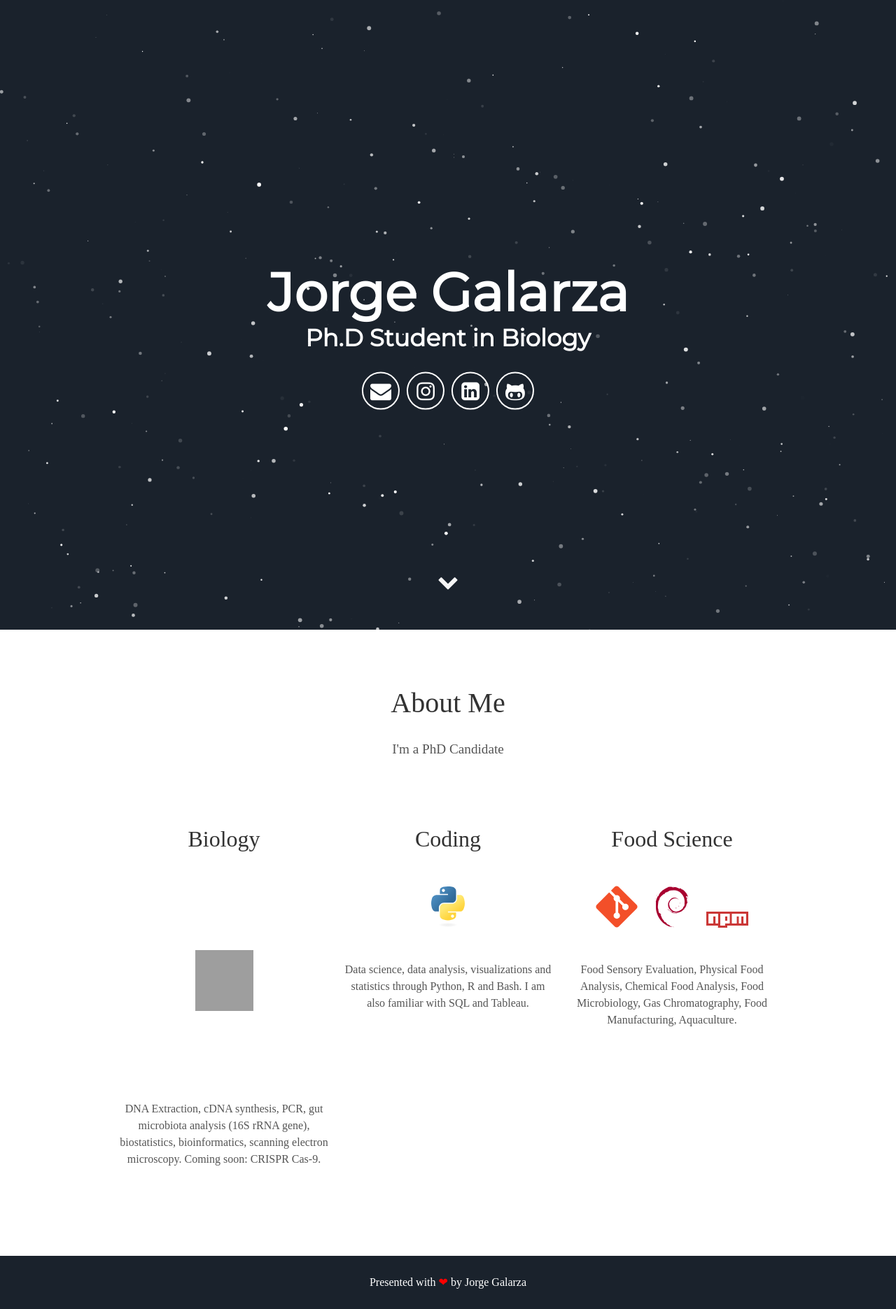
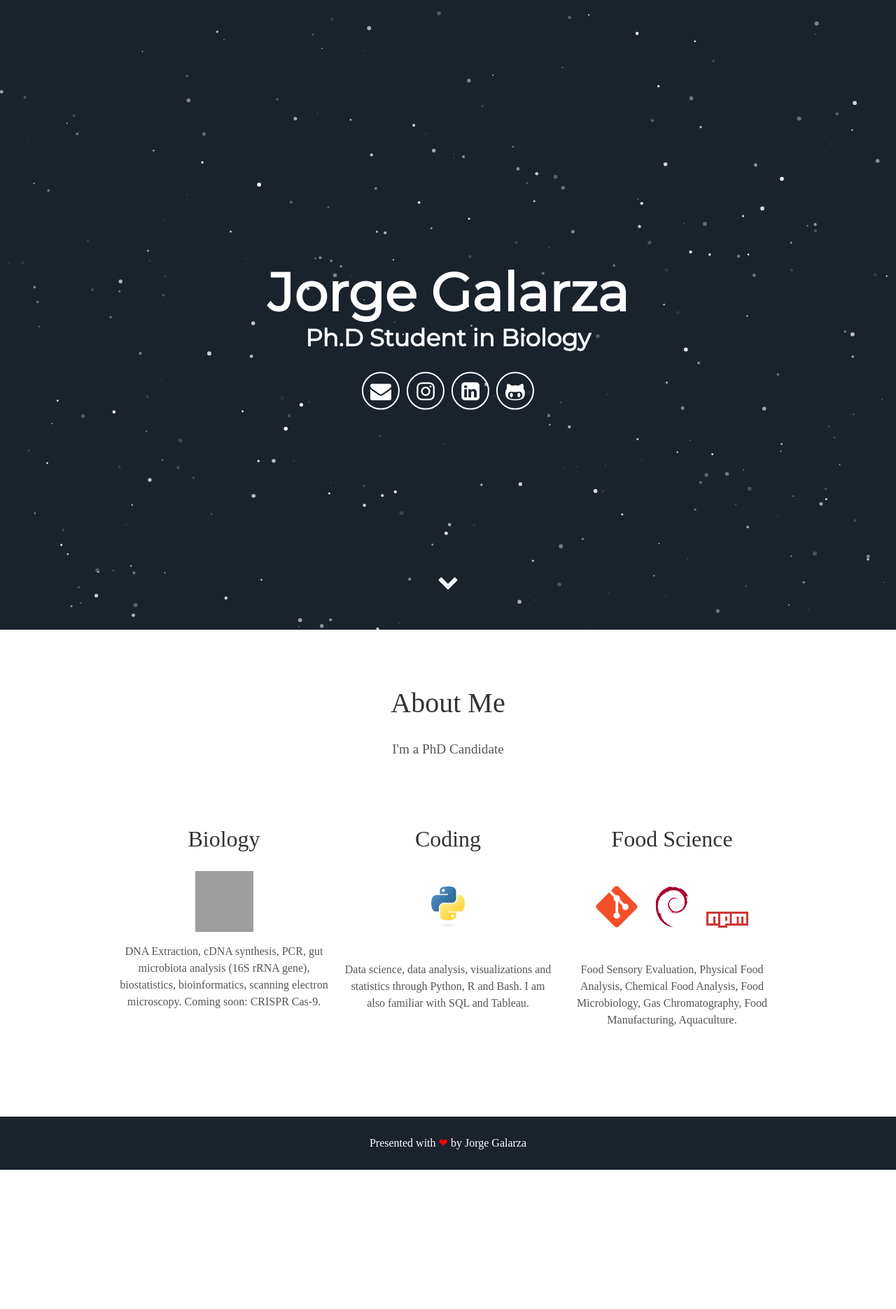
Before and after one commit to jorgegalarza1/jorgegalarza1.github.io, a Jekyll site: the page built from index.html, in a window 1280 px wide. Shown: the whole page at 70% size. Built offline with Jekyll 4.4.1, drawn with Linux system fonts in a browser that asks for light colours; some web fonts are replaced; after the commit the page ends 1672 px from its top, so only the background shows below that; grey boxes are pictures that could not be loaded.

Commit message:
Update about.html

```diff
--- a/_includes/about.html
+++ b/_includes/about.html
@@ -5,11 +5,8 @@
 <div class="user">
   <div class="tech">
     <h2>Biology</h2>
-    <svg viewBox="0 0 128 128">
     </svg>
       <img style="display: block;-webkit-user-select: none;margin: auto;background-color: hsl(0, 0%, 90%);transition: background-color 300ms;" src="https://clipartcraft.com/images/dna-clipart-icon-3.png" width="83" height="87">
-    </svg>
-    <svg viewBox="0 0 128 128">
     </svg>
     <p>DNA Extraction, cDNA synthesis, PCR, gut microbiota analysis (16S rRNA gene), biostatistics, bioinformatics, scanning electron microscopy. Coming soon: CRISPR Cas-9.</p>
   </div>
```
